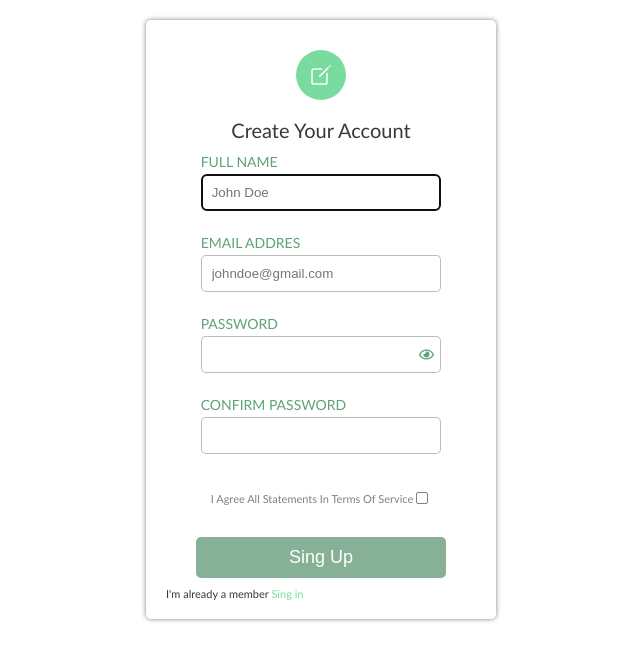
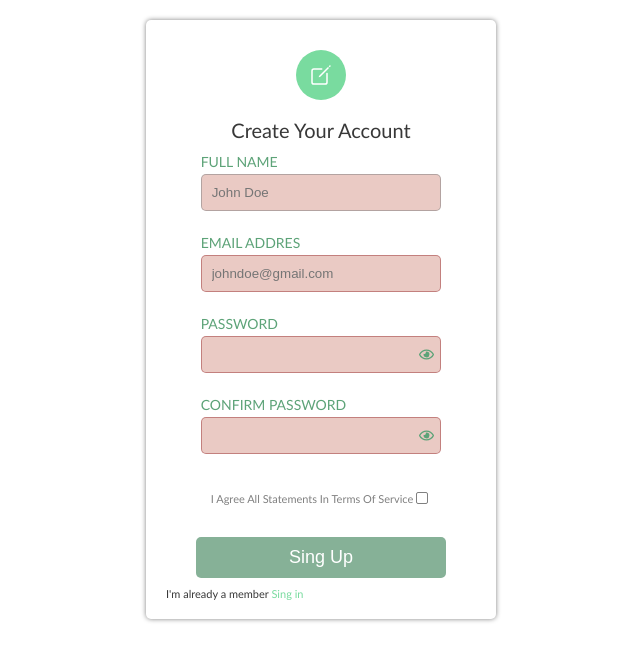
Before and after one commit to VasylUlianovskyi/React-Router-App, a React (Vite) app: page / in a window 1280 px wide. Shown: the top 660 px of the page, without its empty margins (319-959 px from the left). Built offline with nearby package versions, Linux system fonts and the light colour scheme; the HTML template or start-up script is replaced by a standard one.

Commit message:
Finish Login Form

```diff
--- a/src/LoginForm/LoginForm.jsx
+++ b/src/LoginForm/LoginForm.jsx
@@ -5,14 +5,22 @@ import classNames from "classnames";
 import { useState } from "react";
 
 const LOGIN_FORM_REG_EXP = {
+  fullname: /^[A-Za-z]+\s[A-Za-z]+$/,
   email: /^.+@.+$/,
   password: /^(?=.*[A-Z])(?=.*[a-z])(?=.*[!@#$%^&*])(?=.*[\d]).{8,32}$/,
 };
 function LoginForm() {
+  const [fullname, setFullName] = useState("");
   const [email, setEmail] = useState("");
   const [password, setPassword] = useState("");
   const [confirmPassword, setConfirmPassword] = useState("");
   const [showPassword, setShowPassword] = useState(false);
+  const [showConfirmPassword, setShowConfirmPassword] = useState(false);
+  const [isCheked, setIsCheked] = useState(false);
+
+  const checkFullName = ({ target: { value } }) => {
+    setFullName(value);
+  };
 
   const checkValidEmail = ({ target: { value } }) => {
     setEmail(value);
@@ -26,13 +34,60 @@ function LoginForm() {
     setConfirmPassword(value);
   };
 
+  const checkBoxCheked = ({ target: { value } }) => {
+    setIsCheked(!isCheked);
+  };
+
   const passwordVisibility = (type) => {
     if (type === "password") {
       setShowPassword(!showPassword);
     } else if (type === "confirmPassword") {
-      setConfirmPassword(!showConfirmPassword);
+      setShowConfirmPassword(!showConfirmPassword);
     }
   };
+
+  const formSubmitHandler = (e) => {
+    e.preventDefault();
+
+    setFullName("");
+    console.log(setFullName(""));
+    setEmail("");
+    setPassword("");
+    setConfirmPassword("");
+  };
+
+  const setIntupsClassName = (name, value) => {
+    const validValue = LOGIN_FORM_REG_EXP[name].test(value);
+
+    return classNames(styles.formInput, {
+      [styles.valid]: validValue,
+      [styles.invalid]: !validValue,
+    });
+  };
+
+  const setConfirmPasswordClassName = (passwordValue, confirmPasswordValue) => {
+    const passwordRegExp = LOGIN_FORM_REG_EXP["password"];
+    const validPassword = passwordRegExp.test(passwordValue);
+    const passwordsMatch = passwordValue === confirmPasswordValue;
+
+    return classNames(styles.formInput, {
+      [styles.valid]: validPassword && passwordsMatch,
+      [styles.invalid]: !passwordsMatch || !validPassword,
+    });
+  };
+
+  const passwordIcon = (type, showPassword) =>
+    showPassword ? (
+      <FaRegEyeSlash
+        className={styles.regEyeBtn}
+        onClick={() => passwordVisibility(type)}
+      />
+    ) : (
+      <FaRegEye
+        className={styles.regEyeBtn}
+        onClick={() => passwordVisibility(type)}
+      />
+    );
 
   return (
     <article className={styles.loginFormArticle}>
@@ -40,21 +95,24 @@ function LoginForm() {
         <IoCreateOutline className={styles.icon} />
       </div>
       <h2 className={styles.loginFormTitle}>Create Your Account</h2>
-      <form className={styles.loginFormContainer}>
+      <form className={styles.loginFormContainer} onSubmit={formSubmitHandler}>
         <label className={styles.loginForm}>
           <span className={styles.inputCaption}>Full Name</span>
           <input
+            className={setIntupsClassName("fullname", fullname)}
             type="text"
             name="name"
+            value={fullname}
             required
             autoFocus
             placeholder="John Doe"
+            onChange={checkFullName}
           />
         </label>
         <label className={styles.loginForm}>
           <span className={styles.inputCaption}>Email addres</span>
           <input
-            // className={checkedValidInputs}
+            className={setIntupsClassName("email", email)}
             type="email"
             name="email"
             value={email}
@@ -66,34 +124,26 @@ function LoginForm() {
         <label className={styles.loginForm}>
           <span className={styles.inputCaption}>Password</span>
           <input
-            // className={checkedValidInputs}
+            className={setIntupsClassName("password", password)}
             type={showPassword ? "text" : "password"}
             name="password"
+            required
             value={password}
             onChange={checkValidPassword}
           />
-          {showPassword ? (
-            <FaRegEyeSlash
-              className={styles.regEyeBtn}
-              onClick={() => passwordVisibility("password")}
-            />
-          ) : (
-            <FaRegEye
-              className={styles.regEyeBtn}
-              onClick={() => passwordVisibility("password")}
-            />
-          )}
+          {passwordIcon("password", showPassword)}
         </label>
         <label className={styles.loginForm}>
           <span className={styles.inputCaption}>Confirm Password</span>
           <input
-            // className={checkedValidInputs}
-            type="password"
-            name="password"
+            className={setConfirmPasswordClassName(password, confirmPassword)}
+            type={showConfirmPassword ? "text" : "password"}
+            name="confirmPassword"
             value={confirmPassword}
             onChange={confirmPasswordValue}
             required
           />
+          {passwordIcon("confirmPassword", showConfirmPassword)}
         </label>
         <label className={styles.checkbox}>
           I Agree All Statements In Terms Of Service
@@ -101,11 +151,16 @@ function LoginForm() {
             className={styles.chekedIcon}
             name="AgreeCheckBox"
             type="checkbox"
-            // onChange
+            checked={isCheked}
+            onChange={checkBoxCheked}
           />
           <span className={styles.newCheckboxIcon}></span>
         </label>
-        <button className={styles.loginBtn} type="submit" disabled>
+        <button
+          className={`${styles.loginBtn} ${isCheked ? styles.active : ""}`}
+          type="submit"
+          disabled={!isCheked}
+        >
           Sing Up
         </button>
       </form>
--- a/src/LoginForm/LoginForm.module.css
+++ b/src/LoginForm/LoginForm.module.css
@@ -63,11 +63,15 @@
 }
 
 
-
-input {
+.formInput {
   padding: 10px;
   border: 1px solid rgba(128, 128, 128, 0.527);
   border-radius: 5px;
+}
+
+.formInput:focus {
+  border: 1px solid rgba(128, 128, 128, 0.527);
+  outline: none;
 }
 
 .regEyeBtn {
@@ -147,3 +151,13 @@ input {
   color: #79db9f;
   text-decoration: none;
 }
+
+.valid {
+  border: 1px solid #5da378c5;
+  background-color: #b6f0ccc2;
+}
+
+.invalid {
+  border: 1px solid #a84d4d96;
+  background-color: #e2b6aeb9;
+}
```
